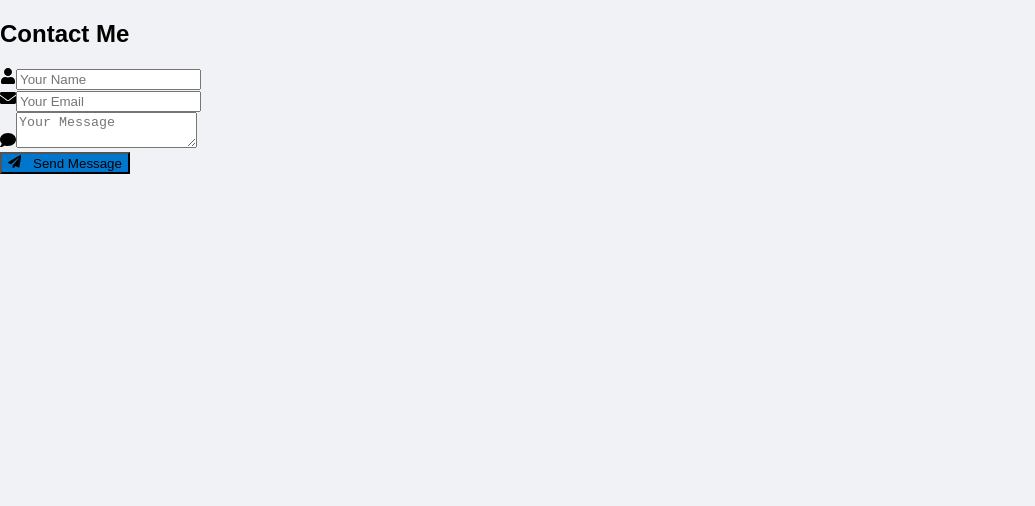
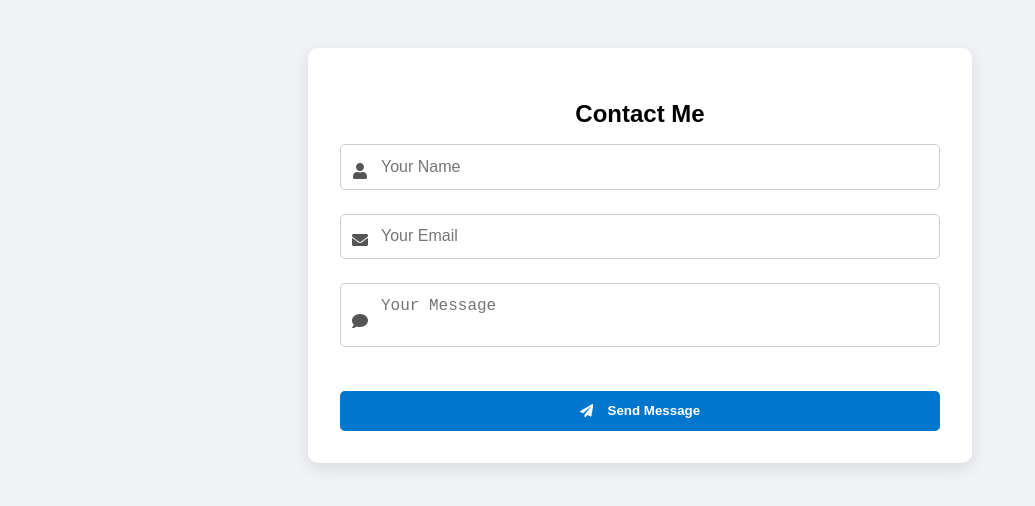
Before and after one commit to RohanMishra47/personal-dev-portfolio, a React (Vite) app in the folder client/: page /contact in a window 1280 px wide. Shown: the top 506 px of the page, without its empty margins (0-1035 px from the left). Built offline with nearby package versions, Linux system fonts and the light colour scheme; no server answers.

Commit message:
Minor change in styling

```diff
--- a/client/src/assets/css/ContactForm.css
+++ b/client/src/assets/css/ContactForm.css
@@ -27,19 +27,34 @@ textarea {
   resize: none;
 }
 
+/* Consolidated button styles */
 button {
+  display: flex;
+  align-items: center;
+  justify-content: center;
+  gap: 0.4rem;
   background-color: #0077cc;
   color: white;
-  padding: 0.8rem;
+  padding: 0.8rem 1.2rem;
   border: none;
   border-radius: 5px;
   font-weight: bold;
   cursor: pointer;
   transition: background-color 0.3s ease;
+  margin-top: 1rem;
 }
 
 button:hover {
   background-color: #005fa3;
+}
+
+button:disabled {
+  background-color: #999;
+  cursor: not-allowed;
+}
+
+button:disabled:hover {
+  background-color: #999;
 }
 
 .error {
@@ -64,6 +79,7 @@ button:hover {
   left: 12px;
   transform: translateY(-50%);
   color: #555;
+  z-index: 1;
 }
 
 .input-group input,
@@ -74,41 +90,36 @@ button:hover {
   border: 1px solid #ccc;
   font-size: 1rem;
   margin-bottom: 0.5rem;
+  box-sizing: border-box;
 }
 
-button {
-  display: flex;
-  align-items: center;
-  justify-content: center;
-  gap: 0.4rem;
-  background-color: #0077cc;
-  color: white;
-  padding: 0.8rem 1.2rem;
-  border: none;
-  border-radius: 5px;
-  font-weight: bold;
-  cursor: pointer;
-  transition: background-color 0.3s ease;
-  margin-top: 1rem;
-}
-
-button:hover {
-  background-color: #005fa3;
-}
-
+/* Spinner styles with higher specificity */
 .spinner {
-  width: 24px;
-  height: 24px;
-  border: 3px solid #65c4b443;              /* Light gray base */
-  border-top: 3px solid #0077cc;       /* Accent color */
-  border-radius: 50%;
-  animation: spin 1s linear infinite;
-  display: inline-block;
-  vertical-align: middle;
+  width: 20px !important;
+  height: 20px !important;
+  border: 3px solid #f3f3f3 !important;
+  border-top: 3px solid #0077cc !important;
+  border-radius: 50% !important;
+  animation: spin 1s linear infinite !important;
+  display: inline-block !important;
+  vertical-align: middle !important;
+  flex-shrink: 0 !important;
 }
 
 @keyframes spin {
-  to {
+  0% {
+    transform: rotate(0deg);
+  }
+  100% {
     transform: rotate(360deg);
   }
 }
+
+/* Loading button content styles */
+.loading-content {
+  display: flex !important;
+  align-items: center !important;
+  justify-content: center !important;
+  gap: 8px !important;
+  width: 100% !important;
+}
--- a/client/src/components/ContactForm.jsx
+++ b/client/src/components/ContactForm.jsx
@@ -1,7 +1,7 @@
 import React, { useState } from "react";
 import { FaUser, FaEnvelope, FaComment, FaPaperPlane } from "react-icons/fa";
 import { motion } from "framer-motion";
-// import "../assets/css/ContactForm.css";
+import "../assets/css/ContactForm.css";
 import apiURL from "../utils/api";
 
 const ContactForm = () => {
@@ -37,7 +37,6 @@ const ContactForm = () => {
     setErrors(validationErrors);
 
     if (Object.keys(validationErrors).length === 0) {
-      console.log("Setting loading to true"); // Debug log
       setLoading(true);
       setSubmitted(false);
 
@@ -54,7 +53,7 @@ const ContactForm = () => {
             setTimeout(() => {
               setSubmitted(true);
               setFormData({ name: "", email: "", message: "" });
-            }, 1000); // Increased delay to 1 second
+            }, 800);
           } else {
             alert("Failed to send email.");
           }
@@ -65,15 +64,11 @@ const ContactForm = () => {
         })
         .finally(() => {
           setTimeout(() => {
-            console.log("Setting loading to false"); // Debug log
             setLoading(false);
-          }, 1000);
+          }, 800);
         });
     }
   };
-
-  // Debug: Log loading state
-  console.log("Current loading state:", loading);
 
   return (
     <div className="contact-container">
@@ -126,30 +121,10 @@ const ContactForm = () => {
           whileHover={{ scale: 1.05 }}
           whileTap={{ scale: 0.95 }}
           disabled={loading}
-          style={{
-            backgroundColor: loading ? "#999" : "#0077cc",
-            cursor: loading ? "not-allowed" : "pointer"
-          }}
         >
           {loading ? (
-            <div style={{
-              display: "flex",
-              alignItems: "center",
-              gap: "8px",
-              justifyContent: "center",
-              width: "100%"
-            }}>
-              <div
-                className="spinner"
-                style={{
-                  width: "20px",
-                  height: "20px",
-                  border: "3px solid #f3f3f3",
-                  borderTop: "3px solid #0077cc",
-                  borderRadius: "50%",
-                  animation: "spin 1s linear infinite"
-                }}
-              />
+            <div className="loading-content">
+              <div className="spinner" />
               <span>Sending...</span>
             </div>
           ) : (
```
